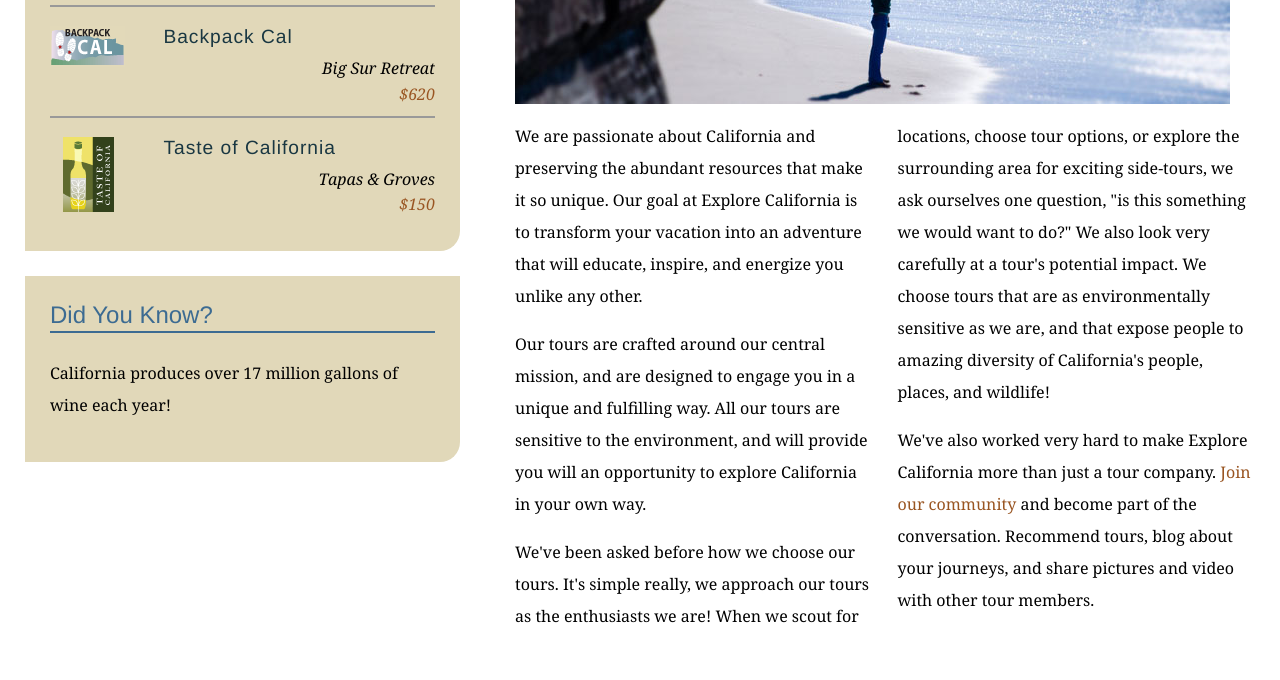
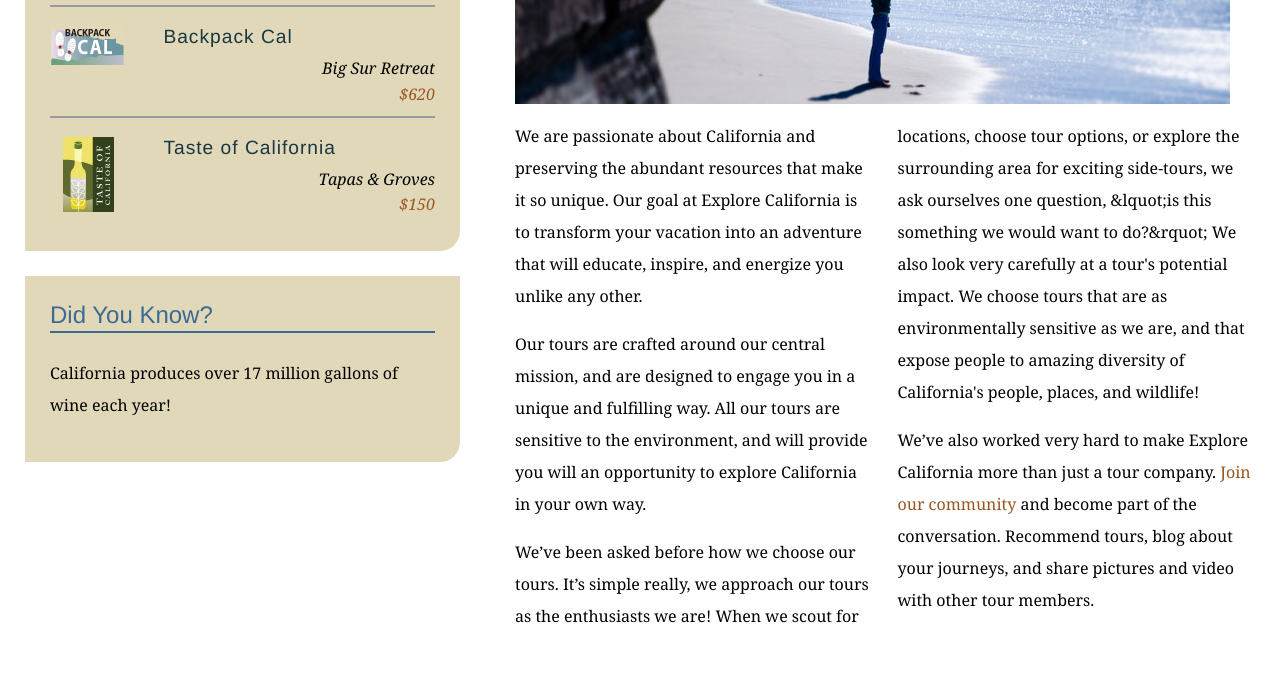
Before and after one commit to FCoronel08/explore_california, a plain HTML site: page mission.html in a window 1280 px wide. Shown: the part 580-1260 px from the top of the page. Drawn offline with Linux system fonts and the light colour scheme.

Commit message:
replace straight quotes with curly quotes

```diff
--- a/mission.html
+++ b/mission.html
@@ -64,8 +64,8 @@
           <div class="multiCol">
             <p>We are passionate about California and preserving the abundant resources that make it so unique. Our goal at Explore California is to transform your vacation into an adventure that will educate, inspire, and energize you unlike any other.</p>
             <p>Our tours are crafted around our central mission, and are designed to engage you in a unique and fulfilling way. All our tours are sensitive to the environment, and will provide you will an opportunity to explore California in your own way.</p>
-            <p>We've been asked before how we choose our tours. It's simple really, we approach our tours as the enthusiasts we are! When we scout for locations, choose tour options, or explore the surrounding area for exciting side-tours, we ask ourselves one question, &quot;is this something we would want to do?&quot; We also look very carefully at a tour's potential impact. We choose tours that are as environmentally sensitive as we are, and that expose people to amazing diversity of California's people, places, and wildlife!</p>
-            <p>We've also worked very hard to make Explore California more than just a tour company. <a href="explorers/join.html">Join our community</a> and become part of the conversation. Recommend tours, blog about your journeys, and share pictures and video with other tour members.</p>
+            <p>We&rsquo;ve been asked before how we choose our tours. It&rsquo;s simple really, we approach our tours as the enthusiasts we are! When we scout for locations, choose tour options, or explore the surrounding area for exciting side-tours, we ask ourselves one question, &lquot;is this something we would want to do?&rquot; We also look very carefully at a tour's potential impact. We choose tours that are as environmentally sensitive as we are, and that expose people to amazing diversity of California's people, places, and wildlife!</p>
+            <p>We&rsquo;ve also worked very hard to make Explore California more than just a tour company. <a href="explorers/join.html">Join our community</a> and become part of the conversation. Recommend tours, blog about your journeys, and share pictures and video with other tour members.</p>
           </div>
         </div>
       </div>
```
